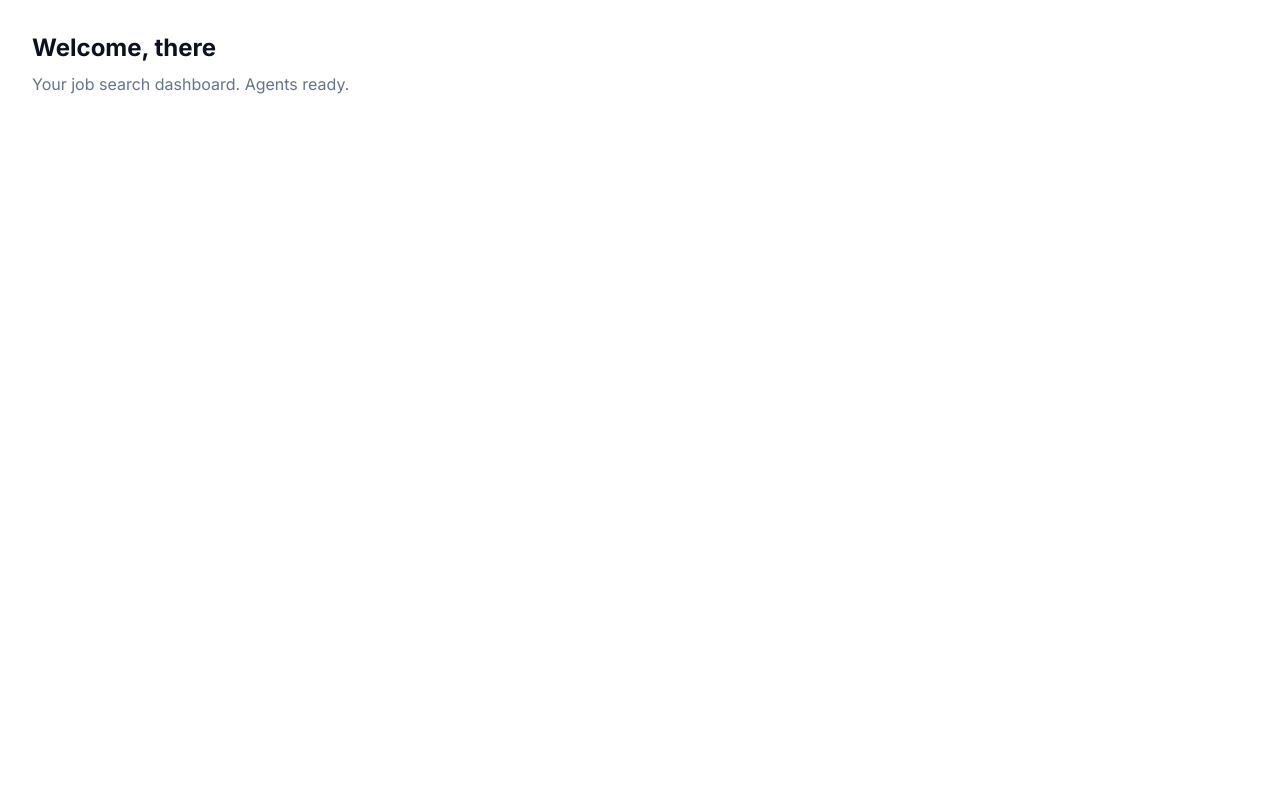
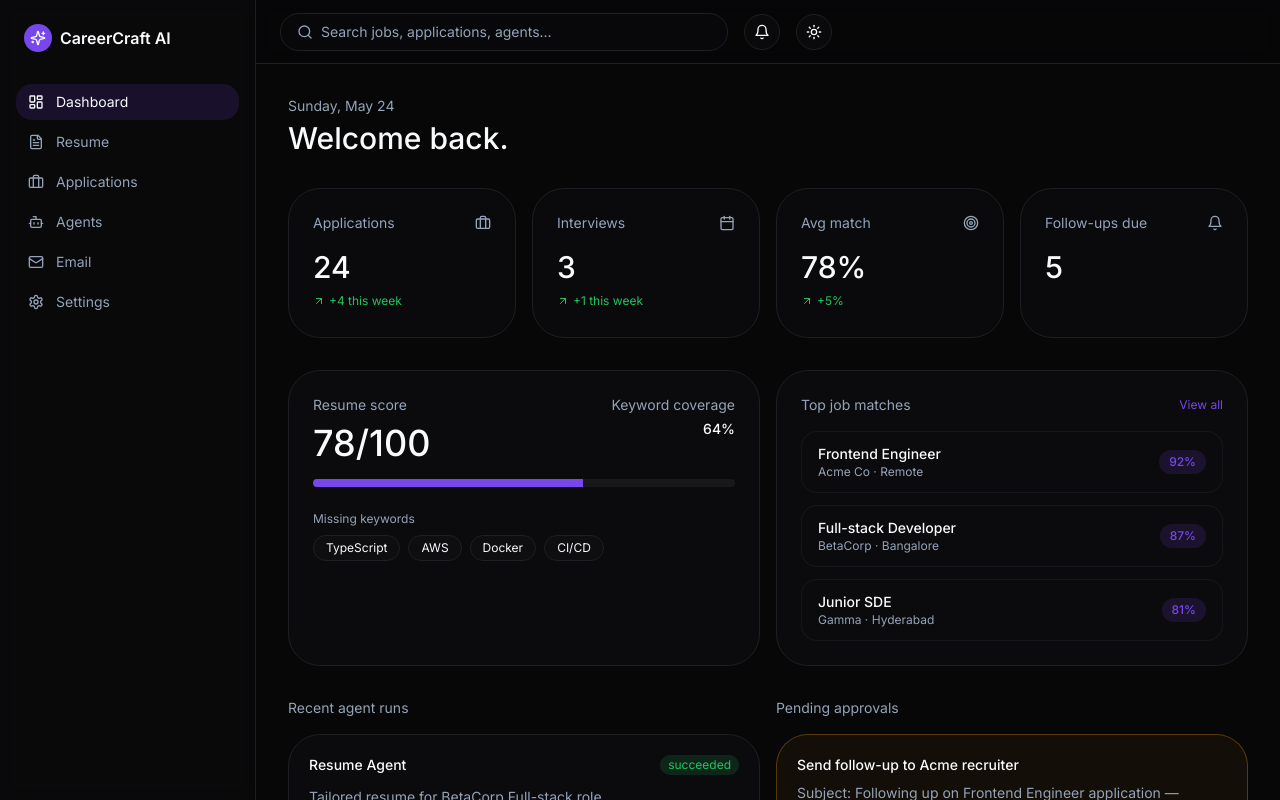
Before and after one commit to blu59204/CareerCraftsAI, a Next.js app in the folder frontend/: page /dashboard in a window 1280 px wide. Shown: the top 800 px of the page. Built offline with nearby package versions, Linux system fonts and the light colour scheme; no server answers.

Commit message:
feat(frontend): redesigned /dashboard with metrics, score, matches, runs, approvals

```diff
--- /dev/null
+++ b/frontend/src/app/(app)/dashboard/page.tsx
@@ -0,0 +1,63 @@
+"use client";
+
+import { motion } from "motion/react";
+import { Briefcase, Calendar, Target, Bell } from "lucide-react";
+import { fadeUp, stagger } from "@/lib/motion-variants";
+import { MetricCard } from "@/components/ui/MetricCard";
+import { ResumeScoreCard } from "@/components/ui/ResumeScoreCard";
+import { JobMatchCard } from "@/components/ui/JobMatchCard";
+import { AgentStatusCard } from "@/components/agents/AgentStatusCard";
+import { ApprovalCard } from "@/components/agents/ApprovalCard";
+
+// TODO Phase 4: replace mock data with TanStack Query hooks that call apiClient.
+const METRICS = [
+  { label: "Applications", value: 24, trend: { delta: "+4 this week", direction: "up" as const }, icon: <Briefcase className="h-4 w-4" /> },
+  { label: "Interviews", value: 3, trend: { delta: "+1 this week", direction: "up" as const }, icon: <Calendar className="h-4 w-4" /> },
+  { label: "Avg match", value: "78%", trend: { delta: "+5%", direction: "up" as const }, icon: <Target className="h-4 w-4" /> },
+  { label: "Follow-ups due", value: 5, icon: <Bell className="h-4 w-4" /> },
+];
+
+const JOBS = [
+  { id: "1", company: "Acme Co", role: "Frontend Engineer", matchPercent: 92, location: "Remote" },
+  { id: "2", company: "BetaCorp", role: "Full-stack Developer", matchPercent: 87, location: "Bangalore" },
+  { id: "3", company: "Gamma", role: "Junior SDE", matchPercent: 81, location: "Hyderabad" },
+];
+
+export default function DashboardPage() {
+  return (
+    <motion.div initial="hidden" animate="show" variants={stagger} className="space-y-8">
+      <motion.div variants={fadeUp}>
+        <div className="text-sm text-muted-foreground">{new Date().toLocaleDateString("en-US", { weekday: "long", month: "long", day: "numeric" })}</div>
+        <h1 className="mt-1 text-3xl font-medium">Welcome back.</h1>
+      </motion.div>
+
+      <motion.div variants={fadeUp} className="grid gap-4 md:grid-cols-2 lg:grid-cols-4">
+        {METRICS.map((m) => (
+          <MetricCard key={m.label} {...m} />
+        ))}
+      </motion.div>
+
+      <motion.div variants={fadeUp} className="grid gap-4 lg:grid-cols-2">
+        <ResumeScoreCard atsScore={78} keywordCoverage={64} missingKeywords={["TypeScript", "AWS", "Docker", "CI/CD"]} />
+        <JobMatchCard jobs={JOBS} />
+      </motion.div>
+
+      <motion.div variants={fadeUp} className="grid gap-4 lg:grid-cols-2">
+        <div className="space-y-4">
+          <div className="text-sm text-muted-foreground">Recent agent runs</div>
+          <AgentStatusCard agentName="Resume Agent" status="succeeded" latestMessage="Tailored resume for BetaCorp Full-stack role." startedAt="2 min ago" />
+          <AgentStatusCard agentName="Job Search Agent" status="running" latestMessage="Scanning LinkedIn — 12 leads so far." startedAt="just now" />
+        </div>
+        <div className="space-y-4">
+          <div className="text-sm text-muted-foreground">Pending approvals</div>
+          <ApprovalCard
+            title="Send follow-up to Acme recruiter"
+            summary="Subject: Following up on Frontend Engineer application — drafted in plain, friendly tone."
+            onApprove={() => {}}
+            onReject={() => {}}
+          />
+        </div>
+      </motion.div>
+    </motion.div>
+  );
+}
--- a/frontend/src/app/dashboard/page.tsx
+++ /dev/null
@@ -1,11 +0,0 @@
-import { currentUser } from "@clerk/nextjs/server";
-
-export default async function DashboardPage() {
-  const user = await currentUser();
-  return (
-    <main className="p-8">
-      <h1 className="text-2xl font-bold">Welcome, {user?.firstName ?? "there"}</h1>
-      <p className="text-slate-500 mt-2">Your job search dashboard. Agents ready.</p>
-    </main>
-  );
-}
```
